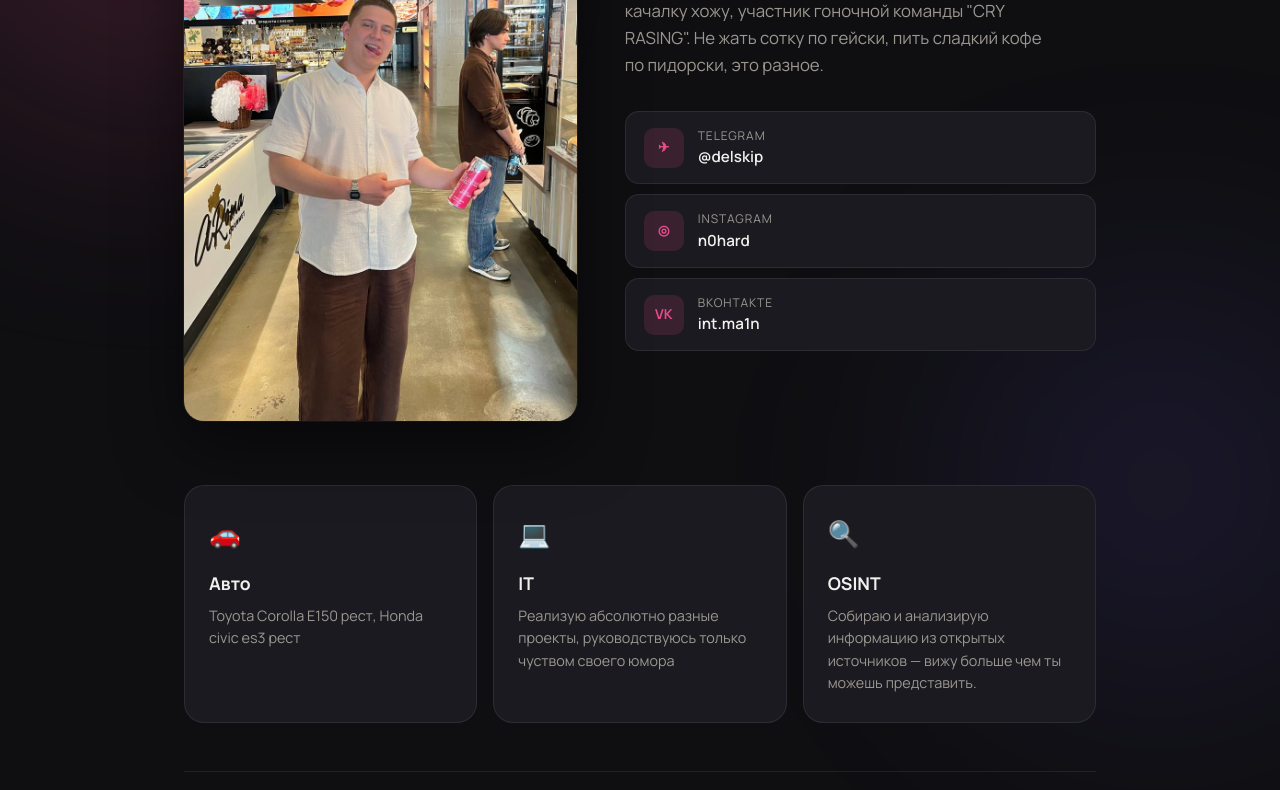
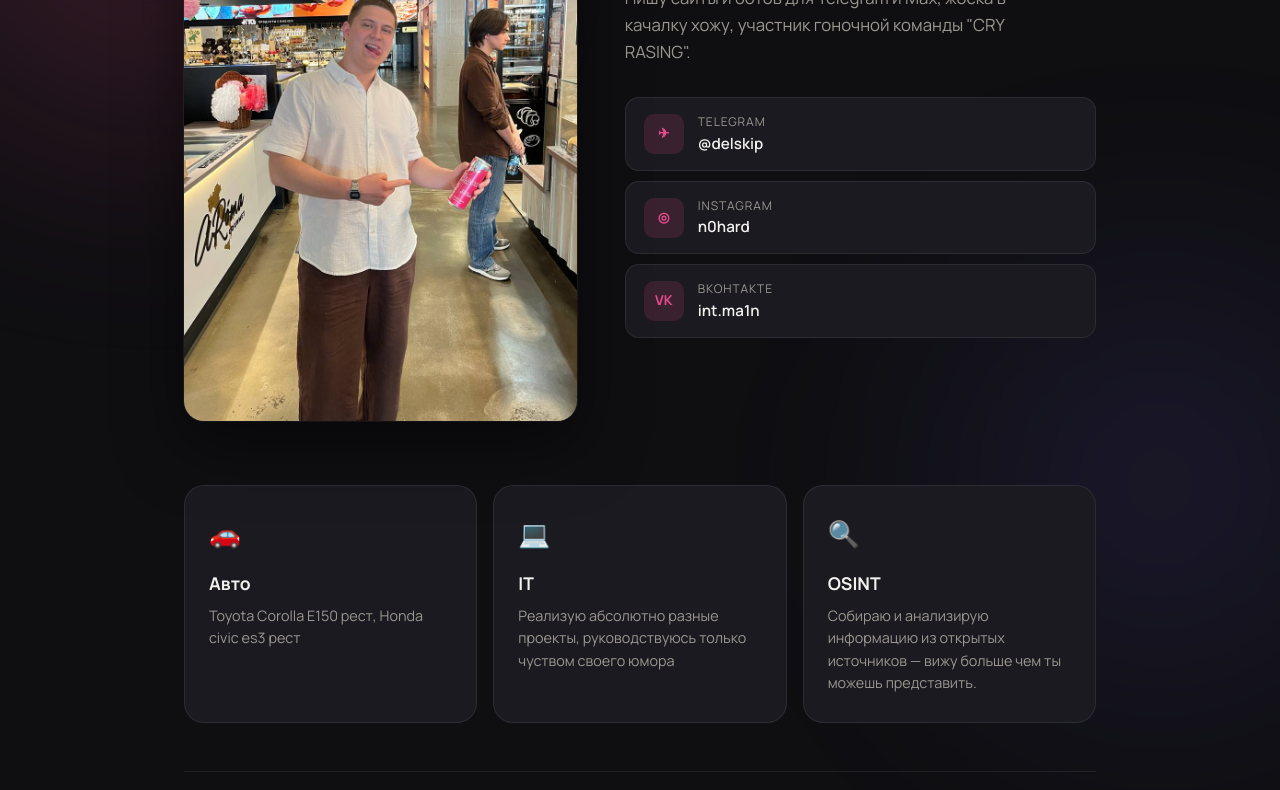
Before and after one commit to n0hard/my_bio, a plain HTML site: page index.html in a window 1280 px wide. Shown: the part 216-1006 px from the top of the page. Drawn offline with Linux system fonts and the light colour scheme.

Commit message:
Update index.html

```diff
--- a/index.html
+++ b/index.html
@@ -23,7 +23,7 @@
       <div class="hero__content">
         <h1 class="hero__name">Дмитрий</h1>
         <p class="hero__intro">
-          Пишу сайты и ботов для Telegram и Max, жоска в качалку хожу, участник гоночной команды "CRY RASING". Не жать сотку по гейски, пить сладкий кофе по пидорски, это разное.
+          Пишу сайты и ботов для Telegram и Max, жоска в качалку хожу, участник гоночной команды "CRY RASING".
         </p>
 
         <div class="socials">
```
